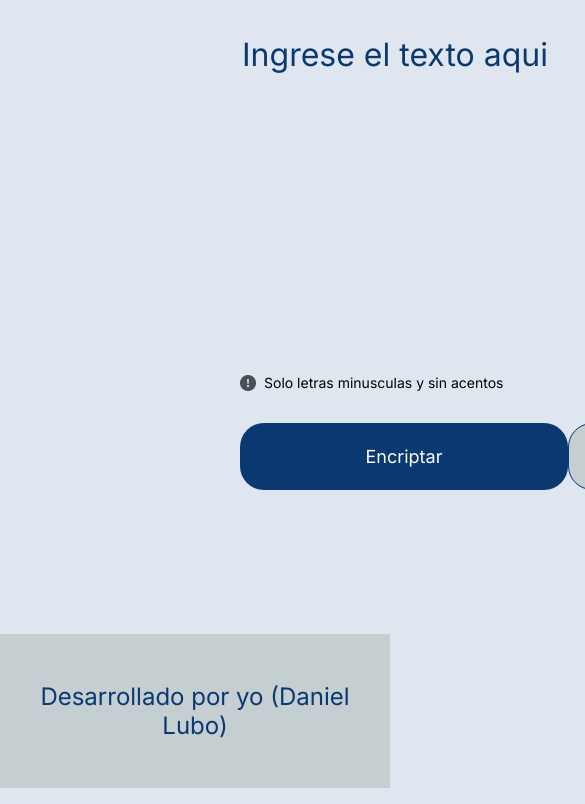
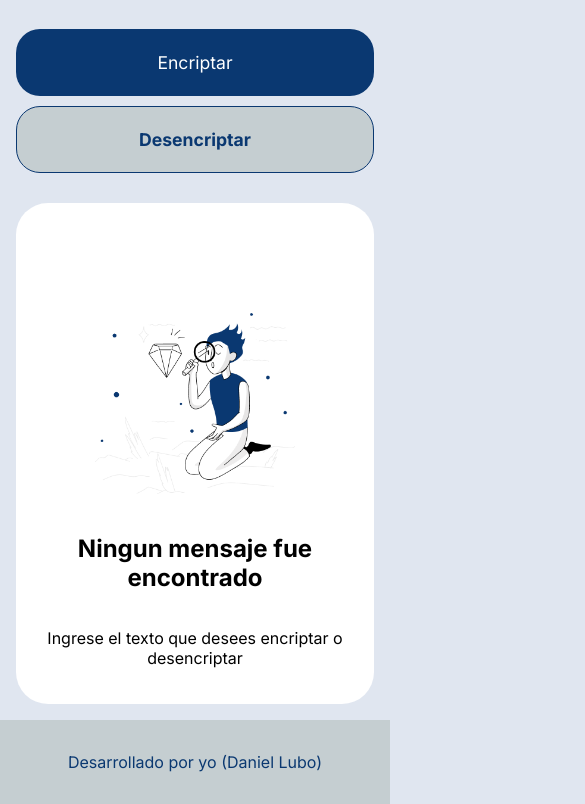
Before and after one commit to DanielLubo/Encriptador, a plain HTML site: page Index.html in a window 390 px wide. Shown: the part 128-932 px from the top of the page, 585 px wide, since content can reach past the window. Drawn offline with Linux system fonts and the light colour scheme.

Commit message:
se intento agregar responsividad

```diff
--- a/App.js
+++ b/App.js
@@ -8,6 +8,11 @@ function encriptar() {
     if(texto === ""){
         alert('Por favor, ingrese un texto antes de desencriptar.');
         restaurarVistaOriginal();
+        return;
+    }
+
+    if(!validarTexto(texto)){
+        alert('Por favor, ingrese solo letras minúsculas sin acentos ni caracteres especiales.');
         return;
     }
 
@@ -59,6 +64,11 @@ function desencriptar(){
     if (nuevoTexto === "") {
         alert("Por favor, ingrese un texto antes de desencriptar.");
         restaurarVistaOriginal();
+        return;
+    }
+
+    if(!validarTexto(nuevoTexto)) {
+        alert('Por favor, ingrese solo letras minúsculas sin acentos ni caracteres especiales.');
         return;
     }
 
@@ -156,3 +166,19 @@ function copiar(){
             console.error('Error al copiar el texto; ', err);
         });
 }
+
+
+//Validaciones
+function validarTexto(texto){
+    const especiales = /^[a-z\s]*$/;
+    return especiales.test(texto);
+}
+
+
+document.getElementById('inputTexto').addEventListener("input", function(e){
+    const texto = e.target.value;
+    if(!validarTexto(texto)){
+        e.target.value = texto.replace(/[^a-z\s]/g, '');
+        alert('Por favor, ingrese solo letras minúsculas sin acentos ni caracteres especiales.')
+    }
+});
--- a/Index.html
+++ b/Index.html
@@ -12,7 +12,7 @@
         <img class="Img__Logo" src="Images/Logo.png">
     </header>
 
-    <main>
+    <main class="main-content">
         <div class="container">
             <div class="left-column">
                 <div class="item item1">
--- a/Style/Style.css
+++ b/Style/Style.css
@@ -79,7 +79,7 @@ body{
 }
 
 .Texto {
-    font-size: 32px;
+    font-size: 2rem;
     width: calc(100% - 40px);
     font-family: var(--fuente-tal);
     border: none;
@@ -110,7 +110,7 @@ body{
     padding: 15px;
     border: none;
     background-color: var(--color--terciario);
-    font-size: 20px;
+    font-size: 	1.3rem;
     line-height: 1.5;
     overflow-y: auto;
     box-sizing: border-box;
@@ -126,7 +126,7 @@ body{
     padding: 10px 0;
     margin-top: 15px;
     border-radius: 15px;
-    font-size: 18px;
+    font-size: 1.1rem;
     height: 60px;
     cursor: pointer;
     transition: background-color 0.3s;
@@ -142,14 +142,14 @@ body{
 
 .SubTitulo{
     width: 336px;
-    font-size: 24px;
+    font-size: 1.5rem;
     font-family: var(--fuente-tal);
     text-align: center;
 }
 
 .Parrafo__Advertencia{
     width: 336px;
-    font-size: 16px;
+    font-size: 1rem;
     font-family: var(--fuente-tal);
     text-align: center
 }
@@ -169,7 +169,7 @@ body{
 
 .Advertencia {
     width: auto;
-    font-size: 14px;
+    font-size: 	0.9rem;
     font-family: var(--fuente-tal);
     margin: 0;
 }
@@ -182,7 +182,7 @@ body{
 
 .button__Encriptar,
 .button__Desencriptar {
-    font-size: 18px;
+    font-size: 1.1rem;
     font-family: var(--fuente-tal);
     padding: 12px 0;
     width: 328px;
@@ -224,7 +224,77 @@ body{
     color: var(--color--secundario);
     text-align: center;
     font-family: var(--fuente-tal);
-    font-size: 24px;
+    font-size: 1.5rem;
     font-weight: 400;
     margin-top: auto;
 }
+
+@media (max-width: 600px) {
+
+    .container {
+        flex-direction: column;
+        padding-top: 20px;
+        gap: 20px;
+        padding: 16px
+    }
+
+    .Img__Logo {
+        padding-top: 20px;
+        padding-left: 0;
+    }
+
+    .left-column {
+        gap: 20px;
+    }
+
+    .item1, .item2, .item3 {
+        margin: 0;
+        padding: 0;
+        width: 100%;
+    }
+
+    .Texto {
+        width: 100%;
+        left: 0;
+        font-size: 1.5rem;
+    }
+
+    .advertencia-container {
+        justify-content: center;
+    }
+
+    .button-container {
+        flex-direction: column;
+        align-items: center;
+    }
+
+    .button__Encriptar,
+    .button__Desencriptar {
+        width: 100%;
+        margin-bottom: 10px;
+    }
+
+    .item2 {
+        height: auto;
+        padding: 20px;
+    }
+
+    .Img__Muneco {
+        width: 100%;
+        max-width: 200px;
+    }
+
+    .SubTitulo,
+    .Parrafo__Advertencia {
+        width: 100%;
+    }
+
+    .button__Copiar {
+        width: 100%;
+    }
+
+    .elfooter {
+        font-size: 1rem;
+        padding: 1rem;
+    }
+}
```
